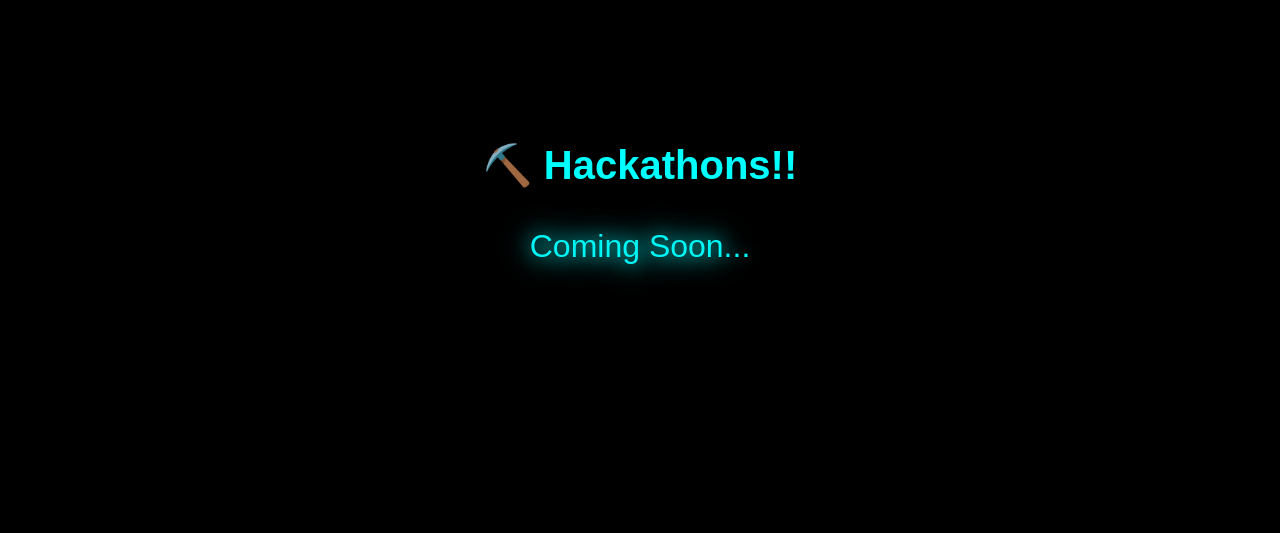
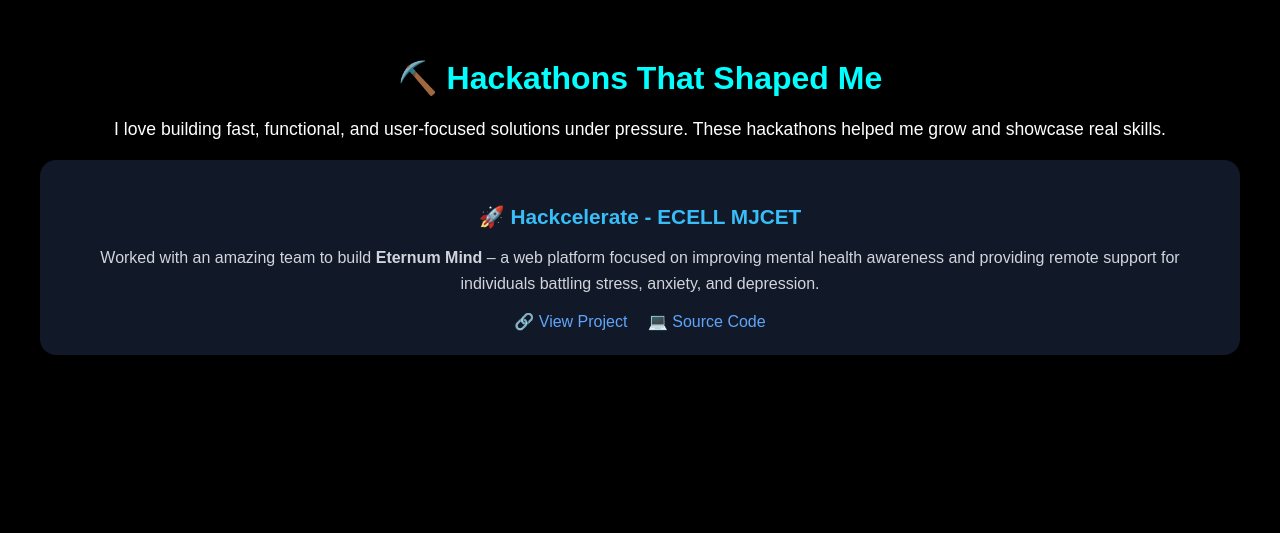
Before and after one commit to ArshilAliAbbas/Self-Protfolio-, a plain HTML site: page index.html in a window 1280 px wide. Shown: the part 5094-5627 px from the top of the page. Drawn offline with Linux system fonts and the light colour scheme.

Commit message:
hackathon

```diff
--- a/index.html
+++ b/index.html
@@ -216,8 +216,6 @@
 
           </p>
         </div>
-        <!-- mdsJLhlflavds -->
-
           <div class="experience-item">
           <a href="https://eterum-mind.pages.dev" class="etename">Eternum Mind</a>
           <h3>Eterium Mind - Health - Hackathon</h3>
@@ -262,19 +260,35 @@
 
 
 
-    <!-- Hackathon -->
-      <section id="resume" class="section">
-        <div classs="content">
-          <h2>⛏️ Hackathons!! </h2>
-          <p class="coming-soon">Coming Soon...</p>
-      </section>
-
- <!--  -->
+<!-- Hackathon Section -->
+<section id="resume" class="section">
+  <div class="content">
+    <h2 style="font-size: 2rem; margin-bottom: 0.5em;">⛏️ Hackathons That Shaped Me</h2>
+    <p class="hackathon-description" style="font-size: 1.1rem; line-height: 1.6;">
+      I love building fast, functional, and user-focused solutions under pressure. These hackathons helped me grow and showcase real skills.
+    </p>
+<!-- Bioler Plate -->
+    <ul class="hackathon-list" style="list-style: none; padding: 0;">
+      <li style="margin-bottom: 1.5rem; background: #111827; padding: 1.5rem; border-radius: 1rem; box-shadow: 0 0 15px rgba(0,0,0,0.3);">
+        <h3 style="font-size: 1.3rem; color: #38bdf8; margin-bottom: 0.3em;">🚀 Hackcelerate - ECELL MJCET</h3>
+        <p style="font-size: 1rem; color: #d1d5db;">
+          Worked with an amazing team to build <strong>Eternum Mind</strong> – a web platform focused on improving mental health awareness and providing remote support for individuals battling stress, anxiety, and depression.
+        </p>
+        <div style="margin-top: 0.8em;">
+          <a href="https://eterum-mind.pages.dev" class="hacklink" style="margin-right: 1em; color: rgb(96, 165, 250); text-decoration: none;">🔗 View Project</a>
+          <a href="https://github.com/ArshilAliAbbas/Eternum_Mind.git" class="hacklink" style="color: rgb(96, 165, 250); text-decoration: none;">💻 Source Code</a>
+        </div>
+      </li>
+    </ul>
+  </div>
+</section>
 
 
 
 
-<!--  -->
+
+
+
 
 
     <!-- RESUME -->
@@ -334,7 +348,7 @@
             <p class="duration">Nov 2024 - Present · 5 mos</p>
             <p class="location">International · Hybrid</p>
             <p class="description">
-              Partner at Electroplix | Driving Growth, Innovation, and
+              Growth Strategist at Electroplix| Driving Growth, Innovation, and
               Excellence in the Template Design Industry | Committed to Building
               a Leading Brand Among Competitors.
             </p>
--- a/styles.css
+++ b/styles.css
@@ -390,7 +390,7 @@
   text-decoration: none;
 }
 .edname:hover {
-  color: rgb(14, 32, 233);
+  color: rgba(198, 95, 11, 0.76);
 }
 .edname {
   text-decoration: none;
@@ -411,7 +411,7 @@
   text-decoration: none;
 }
 .etename:hover {
-  color: rgb(14, 32, 233);
+  color: rgba(122, 246, 44, 0.835);
 }
 .etename{
   text-decoration: none;
```
